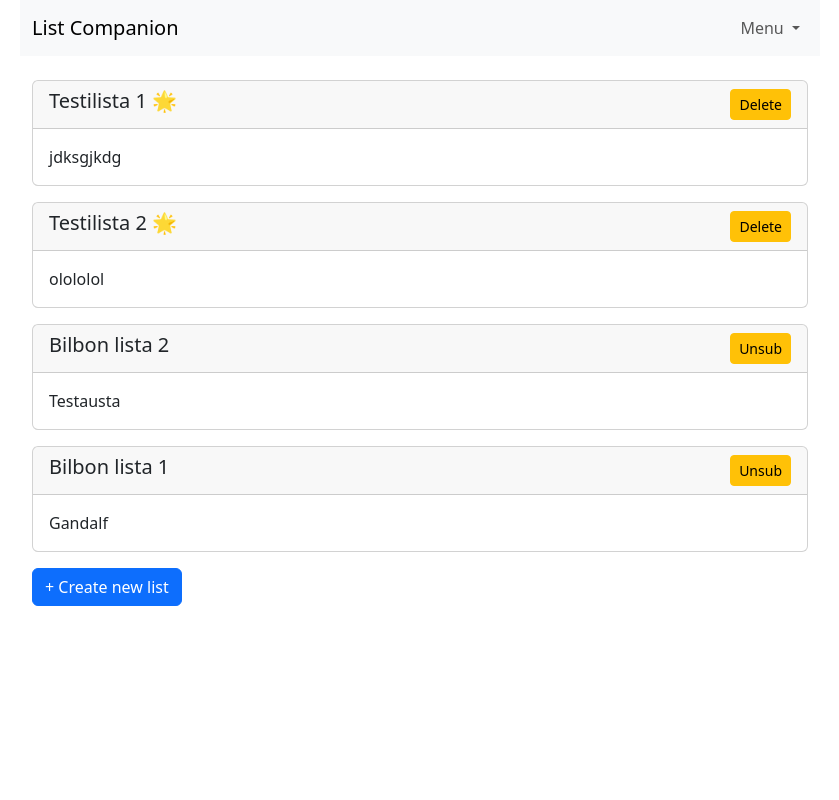
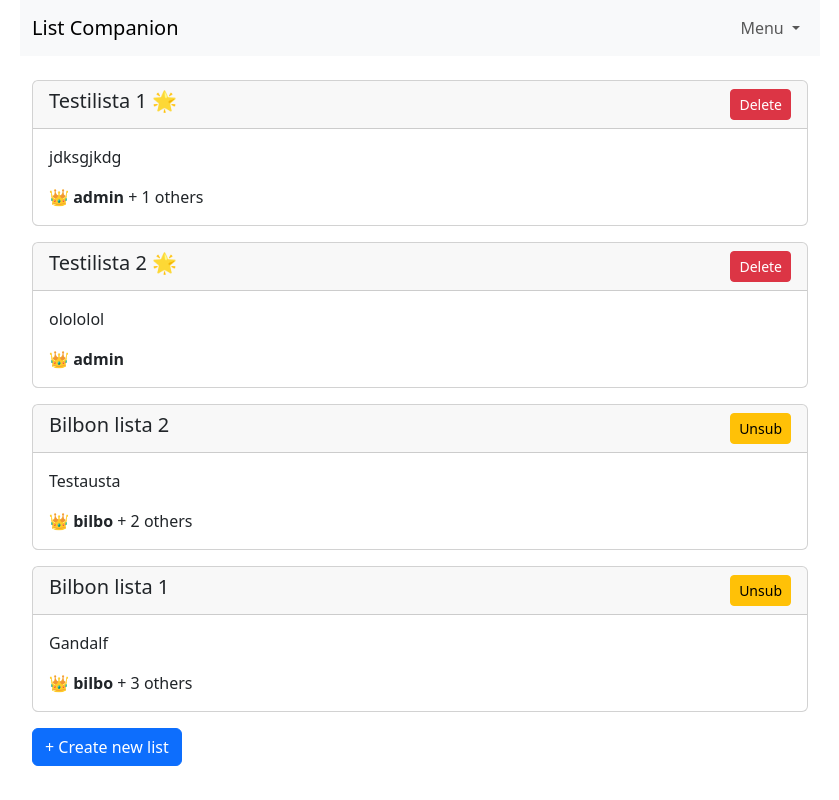
Before and after one commit to house3119/list_companion, a Django app: page / in a window 1280 px wide. Shown: the whole page, without its empty margins (220-1059 px from the left). Run offline with Django 4.2, Linux system fonts and the light colour scheme; a user stored in the database is signed in; data comes from the database, SQL or seed files in the repository; both versions use the stored data as it was after the commit.

Commit message:
progress 5

```diff
--- a/list_companion/static/list_companion/script.js
+++ b/list_companion/static/list_companion/script.js
@@ -53,6 +53,7 @@ document.addEventListener('DOMContentLoaded', () => {
         if (document.getElementById('create-new-list-div').style.display === 'none') {
             document.getElementById('create-new-list-div').style.display = 'block';
             document.getElementById('toggle-create-new-list-div-button').innerHTML = '- Create new list'
+            document.getElementById('new-list-name').focus()
         } else {
             document.getElementById('create-new-list-div').style.display = 'none';
             document.getElementById('toggle-create-new-list-div-button').innerHTML = '+ Create new list'
@@ -157,6 +158,7 @@ function build_lists() {
     fetch(`${base_url}/get_lists`)
     .then(response => response.json())
     .then(res => {
+        console.log(res)
 
         // let title = document.createElement('h4');
         // title.innerHTML = 'Your lists';
@@ -202,7 +204,7 @@ function build_list_card(list, type) {
 
         let delete_list_button = document.createElement('button');
         delete_list_button.innerHTML = 'Delete';
-        delete_list_button.className = 'btn btn-warning btn-sm delete-list-button';
+        delete_list_button.className = 'btn btn-danger btn-sm delete-list-button';
         delete_list_button.addEventListener('click', () => {
             let confirm = ConfirmDelete()
             if (confirm === false) {
@@ -277,10 +279,17 @@ function build_list_card(list, type) {
     list_text.innerHTML = list.list_description;
     list_body.appendChild(list_text);
 
-    // list_text = document.createElement('p');
-    // list_text.className = 'card-text';
-    // list_text.innerHTML = list;
-    // list_body.appendChild(list_text);
+    list_text = document.createElement('p');
+    list_text.className = 'card-text';
+    list_text.innerHTML = `&#128081 <b>${list.owner_username}</b>`;
+    let length = list.additional_users.length
+    if (length != 0) {
+        list_text.innerHTML += ` + ${length} others`
+    }
+    //list.additional_users.forEach((usr) => {
+    //    list_text.innerHTML += `&#128100 ${usr}`
+    //})
+    list_body.appendChild(list_text);
 
     document.getElementById('view-all-lists-container').appendChild(card);
 }
@@ -408,7 +417,7 @@ function build_add_item_containers(list_id) {
 
     let input = document.createElement('input');
     input.type = 'text';
-    input.classList = 'form-control';
+    input.classList = 'form-control mb-2';
     input.placeholder = 'Name';
     input.id = 'add-new-item-input';
     document.getElementById('add-new-item-container').appendChild(input)
@@ -436,13 +445,14 @@ function build_add_item_containers(list_id) {
     document.getElementById('add-new-item-container').appendChild(button)
 
     button = document.createElement('button');
-    button.classList = 'btn btn-primary';
+    button.classList = 'btn btn-primary mb-2 mt-2';
     button.id = 'add-item-toggle-button'
     button.innerHTML = '+ Add item';
     button.addEventListener('click', () => {
         if (document.getElementById('add-new-item-container').classList.contains('display-none')) {
             document.getElementById('add-new-item-container').classList.remove('display-none')
             button.innerHTML = '- Add item';
+            document.getElementById('add-new-item-input').focus()
         } else {
             document.getElementById('add-new-item-container').classList.add('display-none')
             button.innerHTML = '+ Add item';
@@ -565,8 +575,8 @@ function build_add_user_containers(list_id, owner, logged_user) {
 
     let input = document.createElement('input');
     input.type = 'text';
-    input.classList = 'form-control';
-    input.placeholder = 'Username';
+    input.classList = 'form-control mb-2';
+    input.placeholder = 'User';
     input.id = 'add-user-input';
     document.getElementById('add-user-container').appendChild(input)
 
@@ -601,12 +611,13 @@ function build_add_user_containers(list_id, owner, logged_user) {
     document.getElementById('add-user-container').appendChild(button)
 
     button = document.createElement('button');
-    button.classList = 'btn btn-primary';
+    button.classList = 'btn btn-primary mb-2 mt-2';
     button.innerHTML = '+ Add user';
     button.addEventListener('click', () => {
         if (document.getElementById('add-user-container').classList.contains('display-none')) {
             document.getElementById('add-user-container').classList.remove('display-none')
             button.innerHTML = '- Add user';
+            document.getElementById('add-user-input').focus()
         } else {
             document.getElementById('add-user-container').classList.add('display-none')
             button.innerHTML = '+ Add user';
--- a/list_companion/static/list_companion/styles.css
+++ b/list_companion/static/list_companion/styles.css
@@ -2,6 +2,15 @@
 body {
     max-width: 800px;
     margin: auto;
+
+}
+
+.card {
+    margin-bottom: -1px;
+}
+
+.btn-light {
+
 }
 
 .display-none {
@@ -24,6 +33,8 @@ body {
     cursor: pointer;
 }
 
+
+
 .list-action-active {
     color: black;
     background-color: white;
@@ -37,6 +48,12 @@ body {
     background-color: white;
     color: black;
 }
+
+
+
+
+
+
 
 .list-item-done-checkbox {
     margin-right: 10px;
--- a/list_companion/templates/list_companion/index.html
+++ b/list_companion/templates/list_companion/index.html
@@ -8,7 +8,7 @@
 
 {% block body %}
 
-    <body>
+    <body class="mb-4">
 
         <div class="container" style="display:none">
             <a href="{% url 'logout' %}">Log out</a>
@@ -22,15 +22,15 @@
 
             </div>
 
-            <div class="container">
+            <div class="container mb-2">
                 <button type="button" class="btn btn-primary" id="toggle-create-new-list-div-button">
                     + Create new list
                 </button>
             </div>
 
             <div id="create-new-list-div" class="container" style="display:none">
-                <input id="new-list-name" type="text" placeholder="Name" name="new-list-name" class="form-control">
-                <input id="new-list-description" type="text" placeholder="Description" name="new-list-description" class="form-control">
+                <input id="new-list-name" type="text" placeholder="Name" name="new-list-name" class="form-control mb-2">
+                <input id="new-list-description" type="text" placeholder="Description" name="new-list-description" class="form-control mb-2">
                 <button id="create-new-list-button" type="button" class="btn btn-primary">Create</button>
             </div>
         </div>
@@ -40,9 +40,9 @@
         <div id="view-individual-list-div" class="display-none">
             <div class="container">
                 <div class="btn-group" role="group" aria-label="Basic example">
-                    <button type="button" class="btn btn-primary" id="list-action-items">Items</button>
-                    <button type="button" class="btn btn-primary" id="list-action-users">Users</button>
-                    <button type="button" class="btn btn-primary" id="list-action-logs">Logs</button>
+                    <button type="button" class="btn btn-light" id="list-action-items">Items</button>
+                    <button type="button" class="btn btn-light" id="list-action-users">Users</button>
+                    <button type="button" class="btn btn-light" id="list-action-logs">Logs</button>
                 </div>
             </div>
             <div class="container" id="list-items-container">
--- a/list_companion/templates/list_companion/main_template.html
+++ b/list_companion/templates/list_companion/main_template.html
@@ -20,7 +20,7 @@
                 <div class="collapse navbar-collapse">
                     <ul class="navbar-nav">
                         <li class="nav-item">
-                            <button class="btn btn-primary btn-sm display-none" style="margin-right: 15px;" id="back-button">Back</button>
+                            <button class="btn btn-primary btn-sm display-none" style="margin-right: 15px;" id="back-button">&#11013 Back</button>
                         </li>
                         <li>
                             <a class="navbar-brand" id="nav-title">
--- a/list_companion/views.py
+++ b/list_companion/views.py
@@ -112,13 +112,40 @@ def add_list(request):
 def get_lists(request):
     if request.method == "GET":
         user = User.objects.get(username=request.user)
-        lists = list(List.objects.filter(list_owner=user).all().values())
-        shared_lists = list(user.foreign_lists.all().values())
+
+        # Add additional users and owner to json to be returned
+        lists = List.objects.filter(list_owner=user).all()
+        lists_json = list(lists.values())
+
+        helper = 0
+        for i in lists:
+            holder = []
+            for j in i.list_additional_users.all():
+                holder.append(j.username)
+
+            lists_json[helper]["additional_users"] = holder
+            lists_json[helper]["owner_username"] = user.username
+            helper += 1
+
+
+        shared_lists = user.foreign_lists.all()
+        shared_lists_json = list(shared_lists.values())
+
+        helper = 0
+        for i in shared_lists:
+            holder = []
+            for j in i.list_additional_users.all():
+                holder.append(j.username)
+
+            shared_lists_json[helper]["additional_users"] = holder
+            shared_lists_json[helper]["owner_username"] = User.objects.get(id=shared_lists_json[helper]["list_owner_id"]).username
+            helper += 1
+
 
         return JsonResponse({
             "Message": "Success",
-            "Lists": lists,
-            "Foreign_lists": shared_lists
+            "Lists": lists_json,
+            "Foreign_lists": shared_lists_json
             },
             status=200)
     else:
```
Also changed, not shown: list_companion/templates/list_companion/account.html (+9 -3 lines), db.sqlite3.
